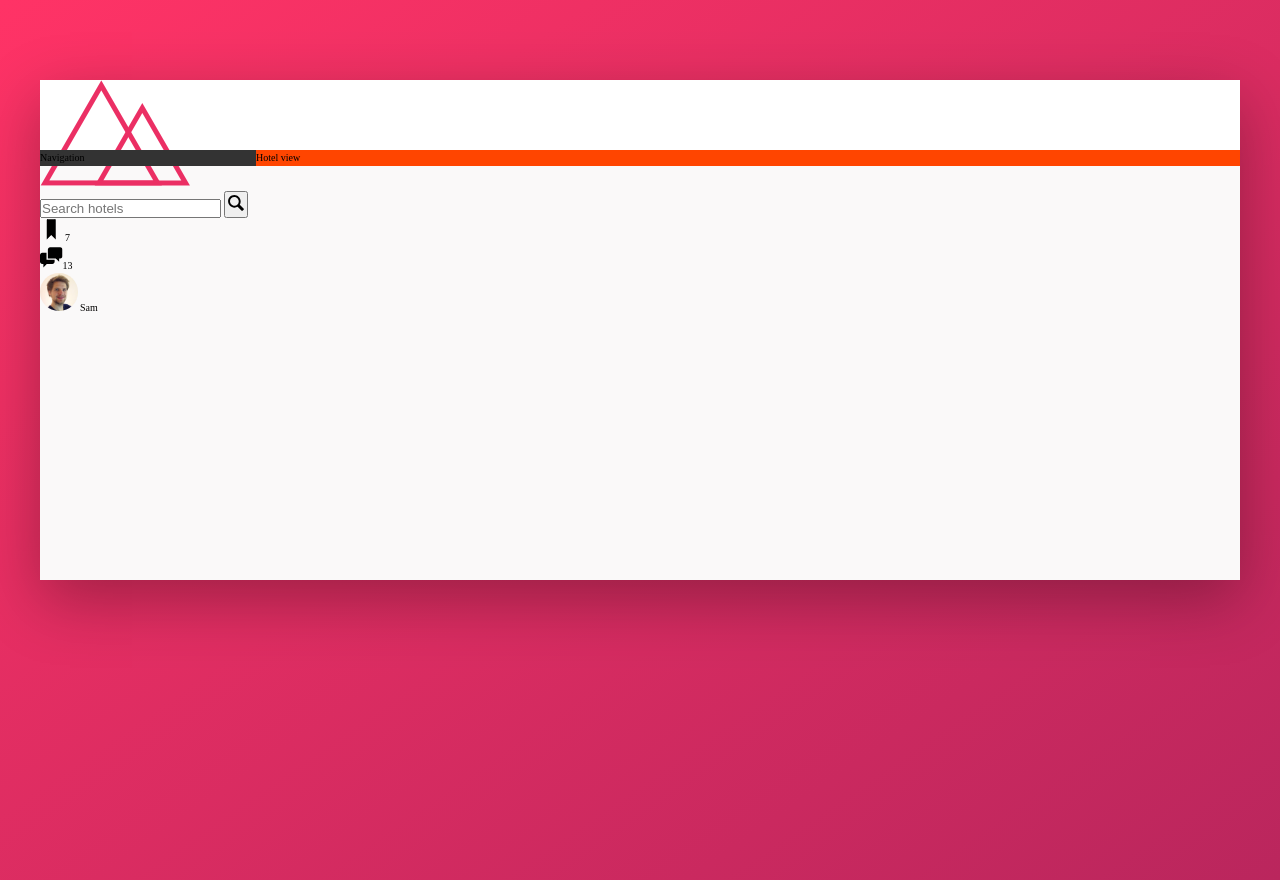
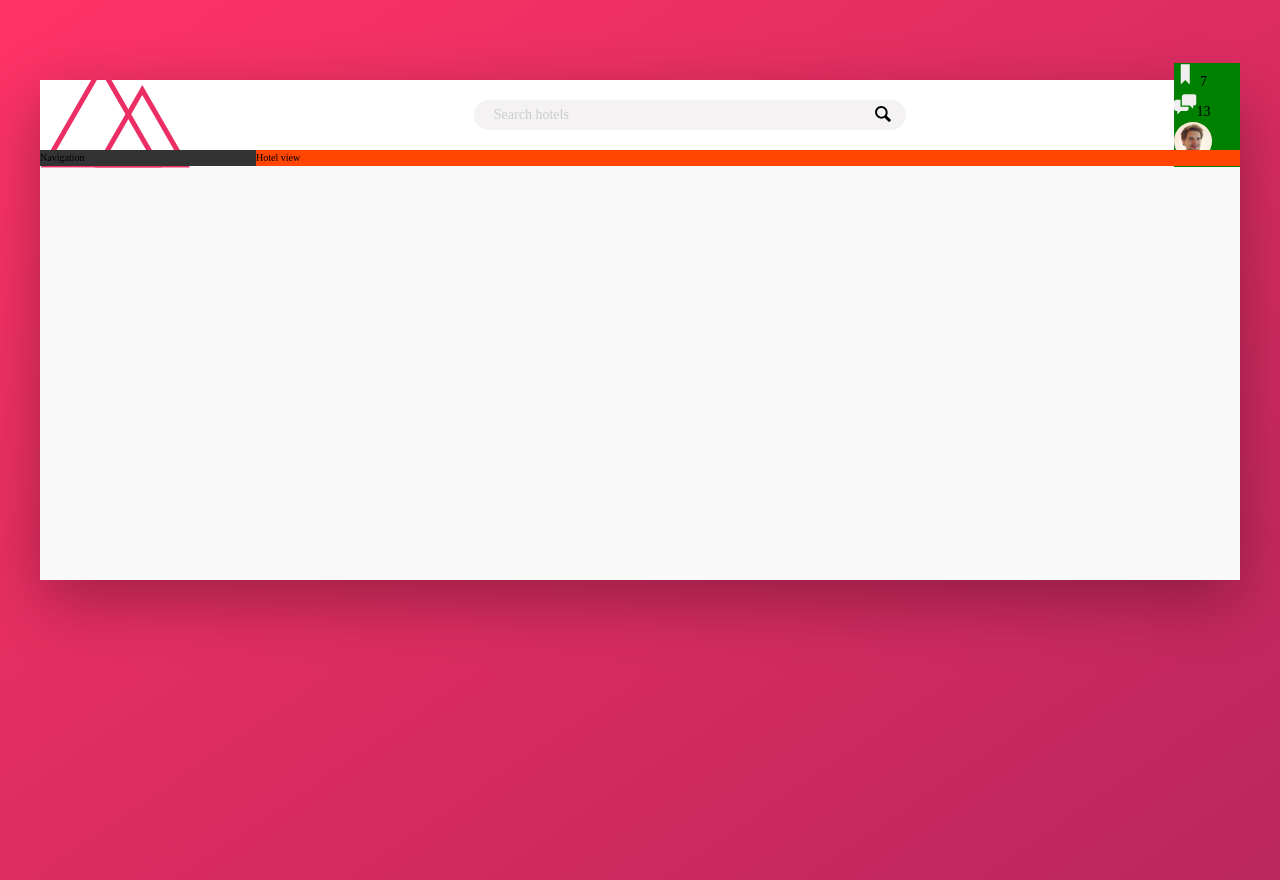
Before and after one commit to LeumasCode/trillo, a plain HTML site: page index.html in a window 1280 px wide. Drawn offline with Linux system fonts and the light colour scheme.

Commit message:
building the header 2

```diff
--- a/sass/_components.scss
+++ b/sass/_components.scss
@@ -1,56 +1,93 @@
 //TODO LOGO
 
-.logo{
+.header {
+  font-size: 1.4rem;
+  display: flex;
+  justify-content: space-between;
+  align-items: center;
+}
+
+.logo {
   height: 3.25rem;
+  margin-left: 3rem;
 }
 
 //TODO SEARCHBOX
 
-.search{
-    &__input{
+.search {
+  flex: 0 0 40%;
+  display: flex;
+  justify-content: center;
+  align-items: center;
+  &__input {
+    font-family: inherit;
+    font-size: inherit;
+    background-color: var(--color-Grey-light-2);
+    border: none;
+    padding: 0.7rem 2rem;
+    border-radius: 100px;
+    width: 90%;
+    margin-right: -3.25rem;
 
+    &:focus {
+      outline: none;
+      width: 100%;
+      background-color: var(--color-Grey-light-3);
+      transition: all 0.2s;
     }
 
-    &__button{
-
+    &::-webkit-input-placeholder {
+      font-weight: 100;
+      color: var(--color-Grey-light-4);
+    }
   }
 
-    &__icon{
+  &__input:focus + &__button {
+    background-color: var(--color-Grey-light-3);
+  }
+
+  &__button {
+    border: none;
+    background-color: var(--color-Grey-light-2);
+
+    &:focus {
+      outline: none;
+    }
+
+    &:active {
+      transform: translateY(2px);
+    }
+  }
+
+  &__icon {
     height: 2rem;
     width: 2rem;
   }
 }
 
-
-
-
-
 //TODO USER NAVIGATION
-.user-nav{
-    &__icon-box{
-
+.user-nav {
+  background-color: green;
+  &__icon-box {
   }
 
-    &__icon{
+  &__icon {
     height: 2.25rem;
     width: 2.25rem;
+    fill: var(--color-Grey-light-3);
   }
 
-    &__notification{
-
+  &__notification {
   }
 
-    &__user{
-
+  &__user {
   }
 
-
-    &__user-photo{
+  &__user-photo {
     height: 3.75rem;
     border-radius: 50%;
   }
 
-    &__user-name{
-
+  &__user-name {
   }
 }
```
Also changed, not shown: css/main.css, 1 other file. Lines whose indentation alone changed are shown as unchanged.
